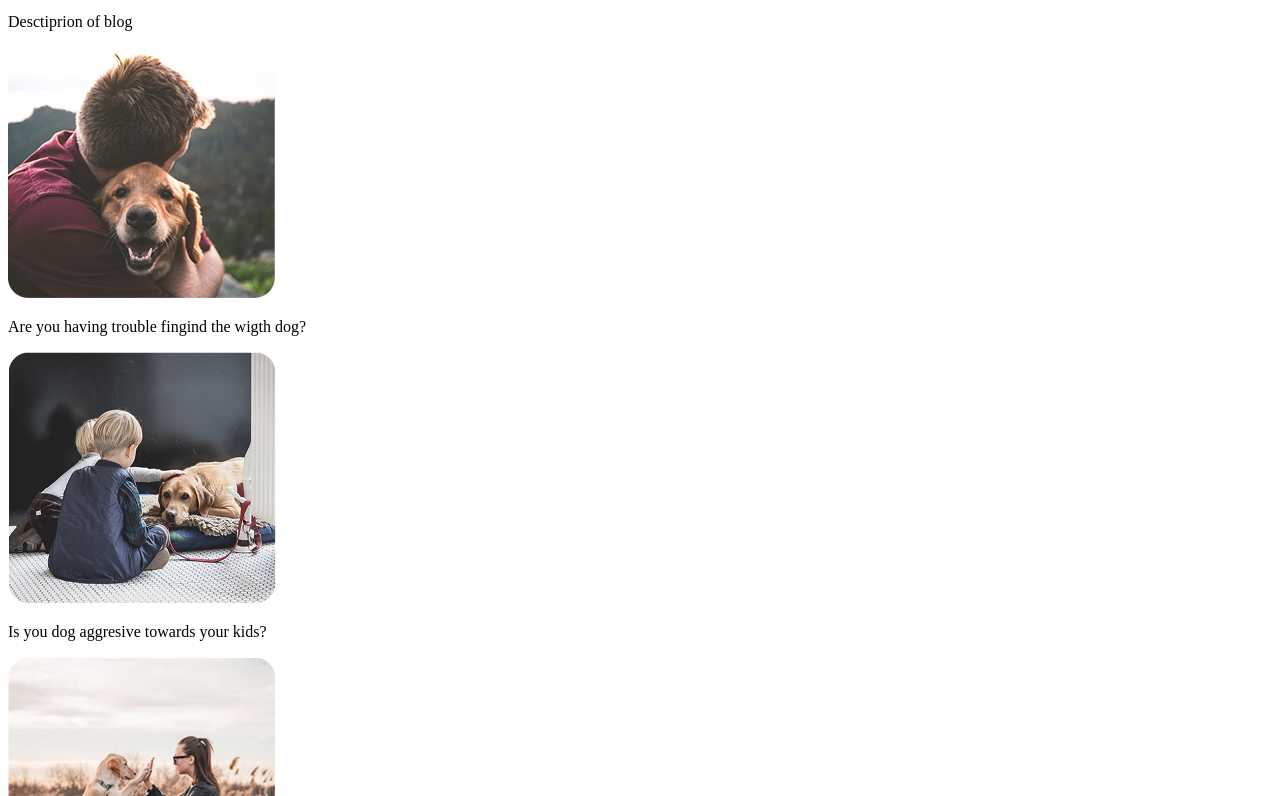
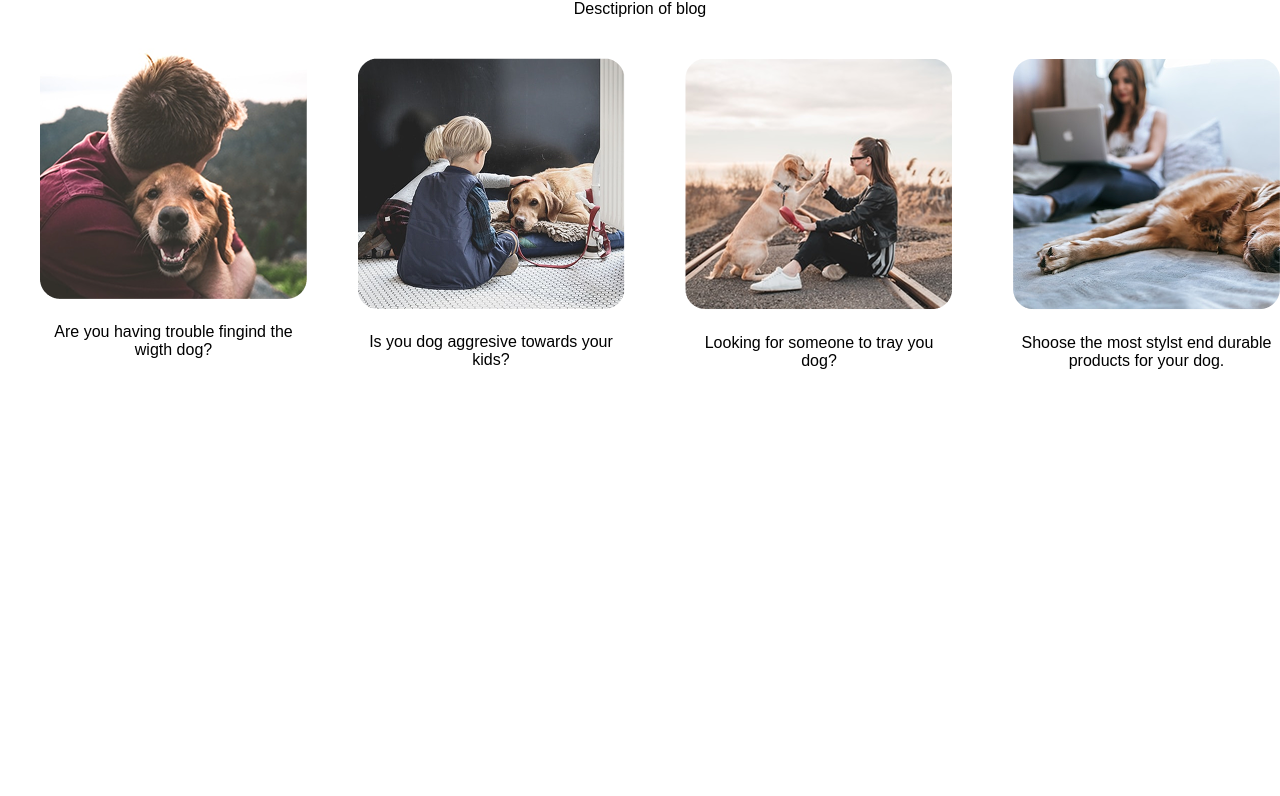
Before and after one commit to Lunnart/LuannyII, a plain HTML site: page index.html in a window 1280 px wide. Shown: the part 67-863 px from the top of the page. After the commit the page ends 800 px from the top, so only its background shows below. Drawn offline with Linux system fonts and the light colour scheme.

Commit message:
assim ficou melhor

```diff
--- a/index.html
+++ b/index.html
@@ -5,34 +5,35 @@
     <meta charset="UTF-8">
     <meta name="viewport" content="width=device-width, initial-scale=1.0">
     <title>Cards</title>
-    <link href="/src/styles.css" rel="stylesheet">
+    <link rel="stylesheet" href="style.css">
+
 </head>
 
 <body>
-    <h1 class="text-center font-none font-bold">Blog Section</h1>
-
-
-    <p class="text-center">Desctiprion of blog</p>
-
-
-    <section class="text-center flex justify-center gap-4 mt-10">
-
+    <h1>Blog Section</h1>
+    <p>Desctiprion of blog</p>
+    <section class="Cards">
         <div class="Cards-1">
-            <img src="Rectangle 2258.png" alt="abraçando">
-            <p class="tag-p">Are you having trouble fingind the wigth dog?</p>
+                <img src="Rectangle 2258.png" alt="abraçando">
+                <p class="tag-p">Are you having trouble fingind the wigth dog?</p>
         </div>
         <div class="Cards-2">
-            <img src="Rectangle 2258 (1).png" alt="conversando">
-            <p class="tag-p">Is you dog aggresive towards your kids?</p>
+            <div><img src="Rectangle 2258 (1).png" alt="conversando"></div>
+            <div>
+                <p>Is you dog aggresive towards your kids?</p>
+            </div>
         </div>
         <div class="Cards-3">
-            <img src="Rectangle 2258 (2).png" alt="jurando">
-            <p class="tag-p">Looking for someone to tray you dog?</p>
+            <div><img src="Rectangle 2258 (2).png" alt="jurando"></div>
+            <div>
+                <p>Looking for someone to tray you dog?</p>
+            </div>
         </div>
-
         <div class="Cards-4">
-            <img src="Rectangle 2258 (3).png" alt="dormindo">
-            <p class="tag-p">Shoose the most stylst end durable products for your dog.</p>
+            <div><img src="Rectangle 2258 (3).png" alt="dormindo"></div>
+            <div>
+                <p>Shoose the most stylst end durable products for your dog.</p>
+            </div>
         </div>
 
     </section>
```
